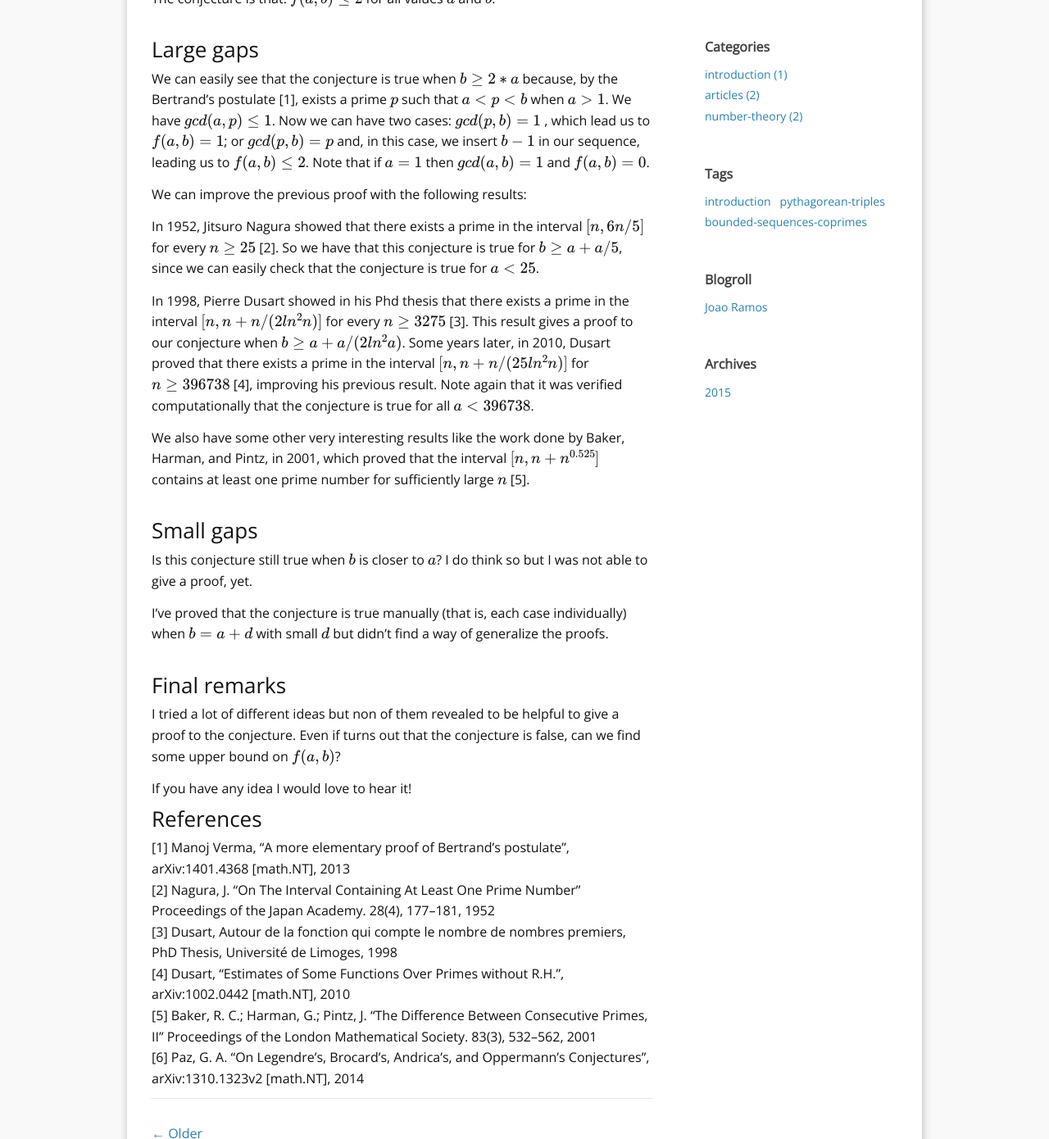
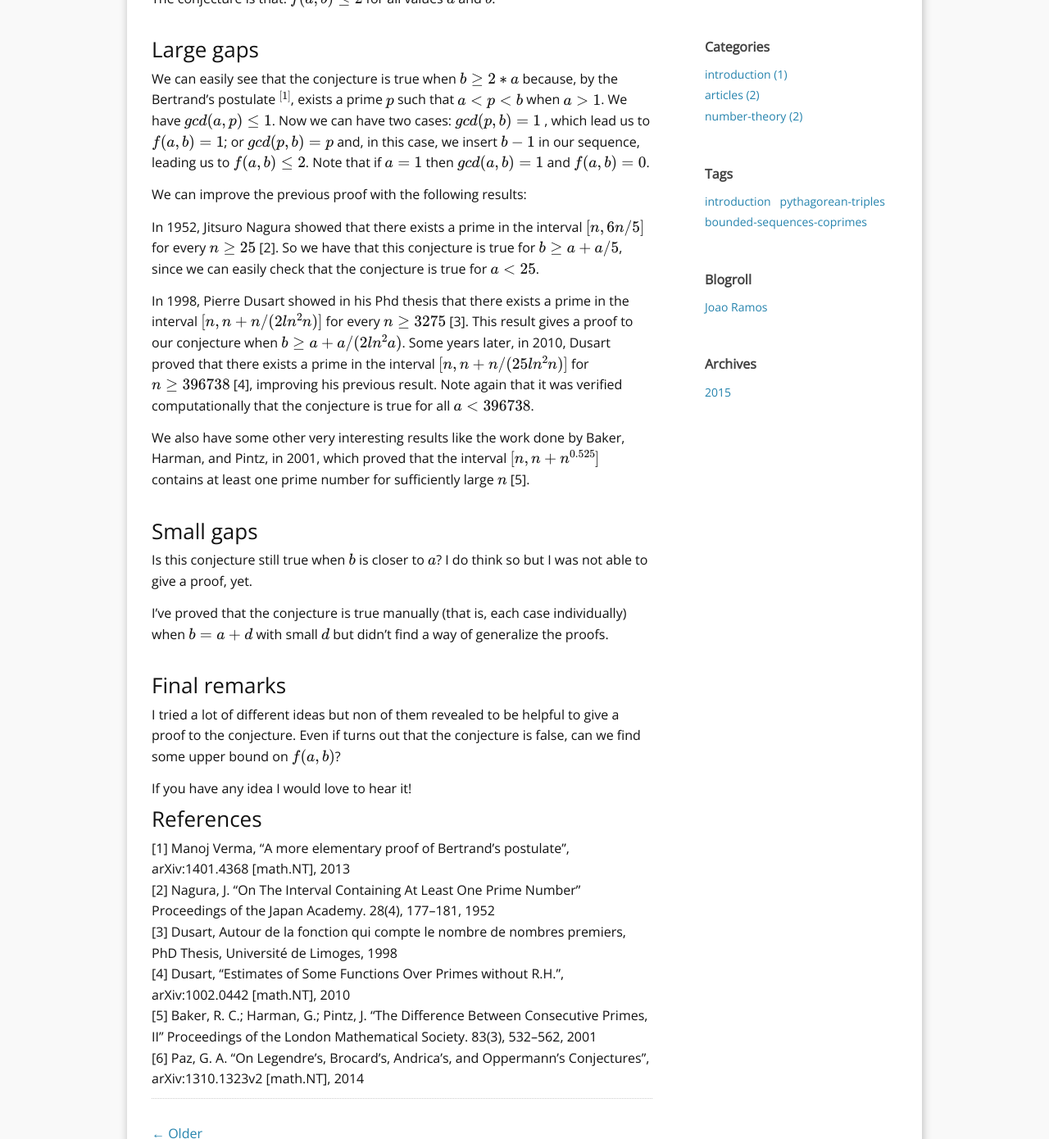
Before and after one commit to JoaoM10/JoaoM10.github.io, a Jekyll site: the page built from _posts/2015-05-25-bounded-sequences-of-coprimes.md, in a window 1280 px wide. Shown: the part 783-2173 px from the top of the page at 82% size. Built offline with Jekyll 4.4.1, drawn with Linux system fonts in a browser that asks for light colours; formulas are drawn with MathJax 3; comment, search, counter and statistics services are not loaded.

Commit message:
improve style

```diff
--- a/_posts/2015-05-25-bounded-sequences-of-coprimes.md
+++ b/_posts/2015-05-25-bounded-sequences-of-coprimes.md
@@ -32,7 +32,7 @@ The conjecture is that: $$f(a,b) \leq 2$$ for all values $$a$$ and $$b$$.
 ### Large gaps
 
 We can easily see that the conjecture is true when $$b \geq 2*a$$ because,
-by the Bertrand's postulate [1], exists a prime $$p$$ such that $$a < p < b$$
+by the Bertrand's postulate $$^{[1]}$$, exists a prime $$p$$ such that $$a < p < b$$
 when $$a > 1$$. We have $$gcd(a,p) \leq 1$$. Now we can have two cases:
 $$gcd(p,b) = 1$$ , which lead us to $$f(a,b) = 1$$; or $$gcd(p,b) = p$$
 and, in this case, we insert $$b - 1$$ in our sequence, leading us to
```
